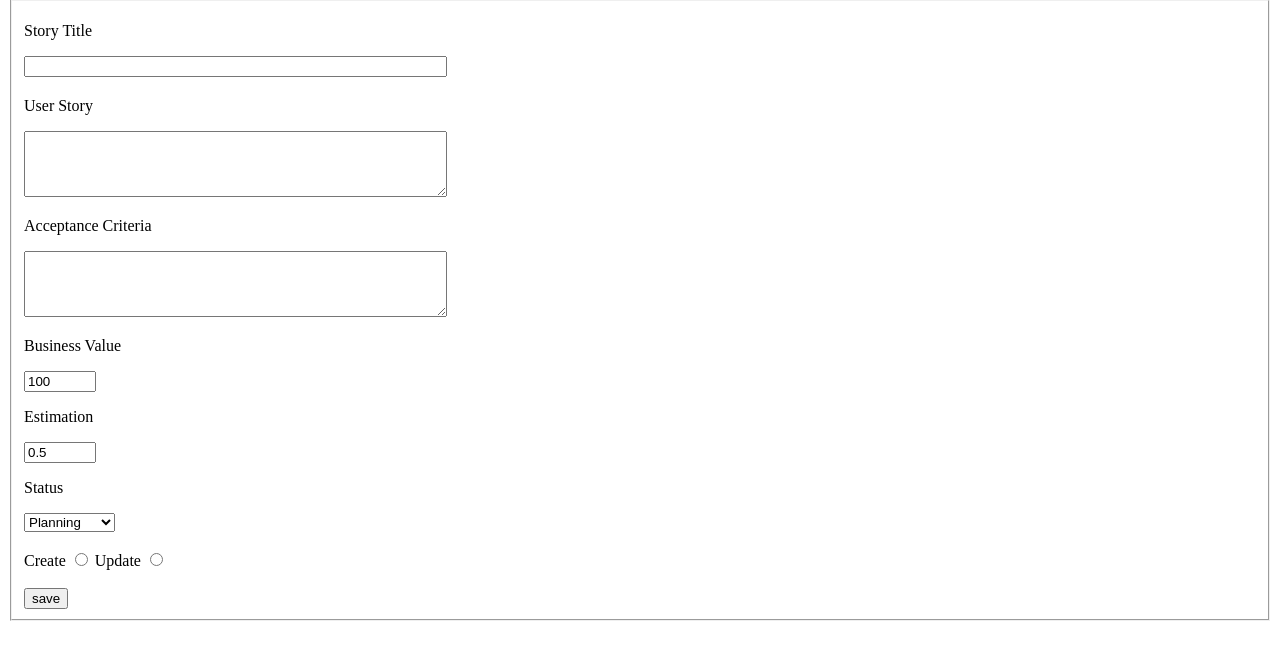
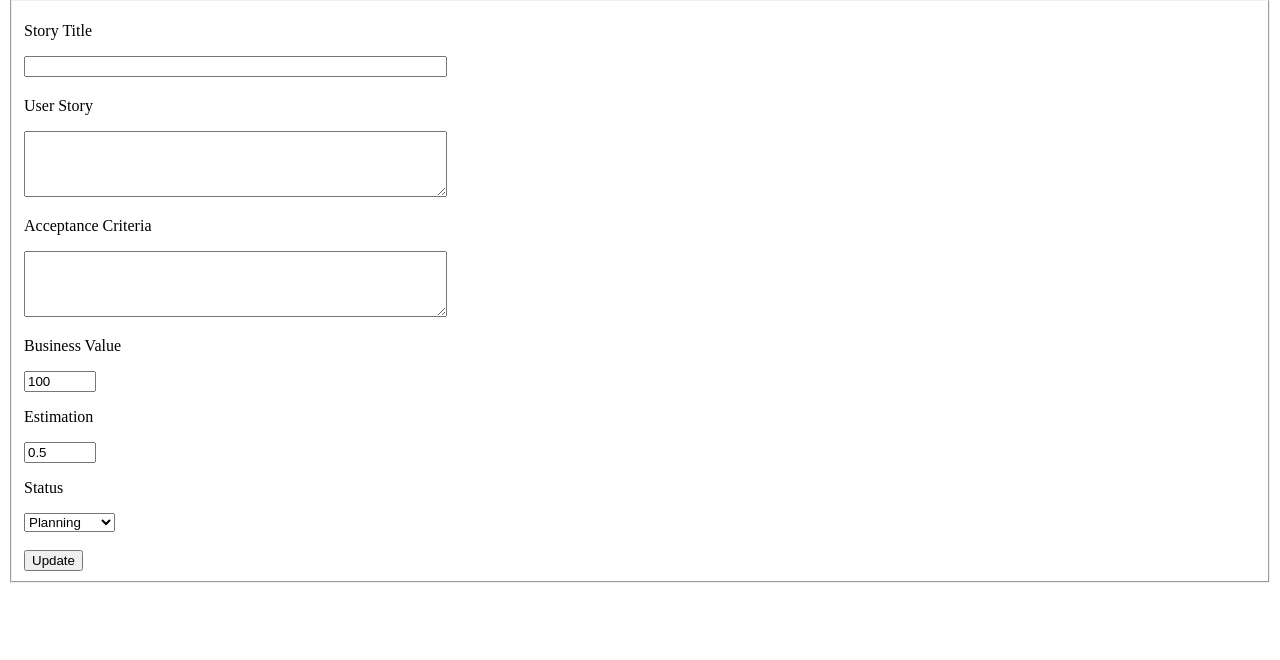
Before and after one commit to CodecoolBP20161/user-story-manager-cickib, a Python web app: template templates/form_update_story.html in a window 1280 px wide. Shown: the part 81-741 px from the top of the page. Run offline with Jinja, Linux system fonts and the light colour scheme; the template is opened without the code that fills it, so the values that code supplies are empty.

Commit message:
update and create buttons added

```diff
--- a/app.py
+++ b/app.py
@@ -44,7 +44,7 @@ def list_all_user_stories():
 def add_user_story():
     if (request.method == "POST" and request.form["story_title"] and request.form["user_story"] and
             request.form["acceptance_criteria"] and request.form["business_value"] and request.form["estimation"] and
-            request.form["status"] and request.form['logic'] == 'create'):
+            request.form["status"]):
         UserStory.create(story_title=request.form["story_title"], user_story=request.form["user_story"],
                          acceptance_criteria=request.form["acceptance_criteria"],
                          business_value=request.form["business_value"], estimation=request.form["estimation"],
--- a/templates/form.html
+++ b/templates/form.html
@@ -30,14 +30,8 @@
                             </select>
                     <br>
                     <br>
-                    <label for="create">Create</label>
-                        <input type="radio" name="logic" id="create" value="create">
-                    <label for="update">Update</label>
-                        <input type="radio" name="logic" id="update" value="update">
-                    <br>
-                    <br>
-                    <input type="submit" value="save">
+                    <div id="content">{% block content %}{% endblock %}</div>
                 </fieldset>
-                </form>
+            </form>
         </body>
 </html>
--- a/templates/form_add_new_story.html
+++ b/templates/form_add_new_story.html
@@ -1,5 +1,9 @@
 {% extends "form.html" %}
-{% block title %} - Add new Story{% endblock %}
+{% block title %} - Edit Story{% endblock %}
 {% block head %}
     {{ super() }}
 {% endblock %}
+
+{% block content %}
+<input type="submit" name="logic" id="create" value="Create">
+{% endblock %}
--- a/templates/form_update_story.html
+++ b/templates/form_update_story.html
@@ -3,3 +3,7 @@
 {% block head %}
     {{ super() }}
 {% endblock %}
+
+{% block content %}
+<input type="submit" name="logic" id="update" value="Update">
+{% endblock %}
```
